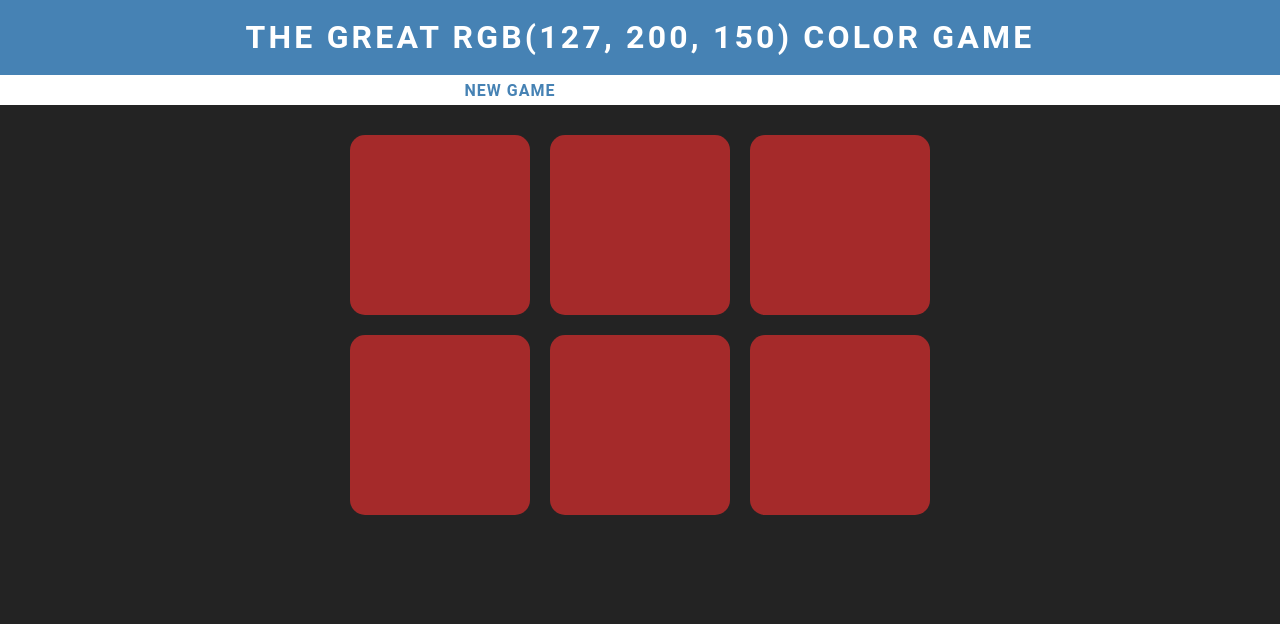
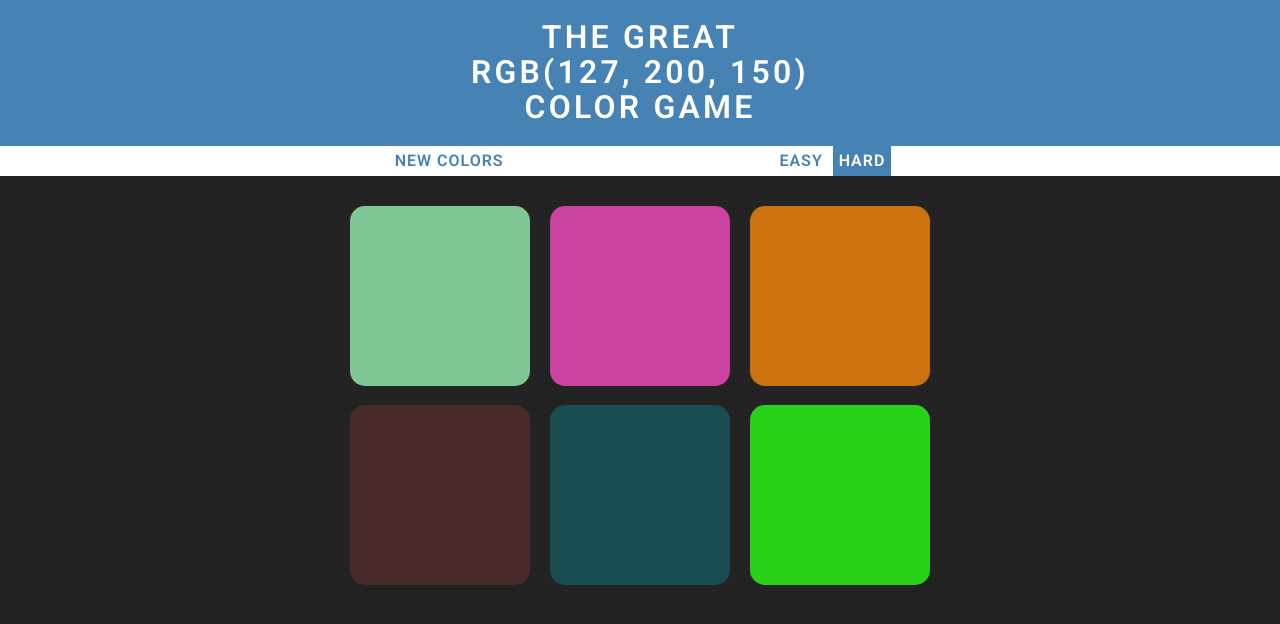
Before and after one commit to zee-nguyen/color-game, a plain HTML site: page index.html in a window 1280 px wide. Drawn offline with Linux system fonts and the light colour scheme.

Commit message:
add line break to h1

```diff
--- a/index.html
+++ b/index.html
@@ -3,12 +3,15 @@
     <head>
         <title>Color Game</title>
         <link rel="stylesheet" type="text/css" href="style.css">
+        <link href="https://fonts.googleapis.com/css?family=Roboto:300,600" rel="stylesheet">
     </head>
     <body>
-        <h1>The Great <span id="pickedColorDisplay">RGB</span> Color Game</h1>
+        <h1>The Great <br><span id="pickedColorDisplay">RGB</span> <br>Color Game</h1>
         <div id="stripe">
-            <button id="reset">New Game</button>
+            <button id="reset">New Colors</button>
             <span id="messageDisplay"></span>
+            <button id="easyBtn">Easy</button>
+            <button id="hardBtn" class="selected">Hard</button>
         </div>
         <div id="container">
             <div class="square"></div>
```
